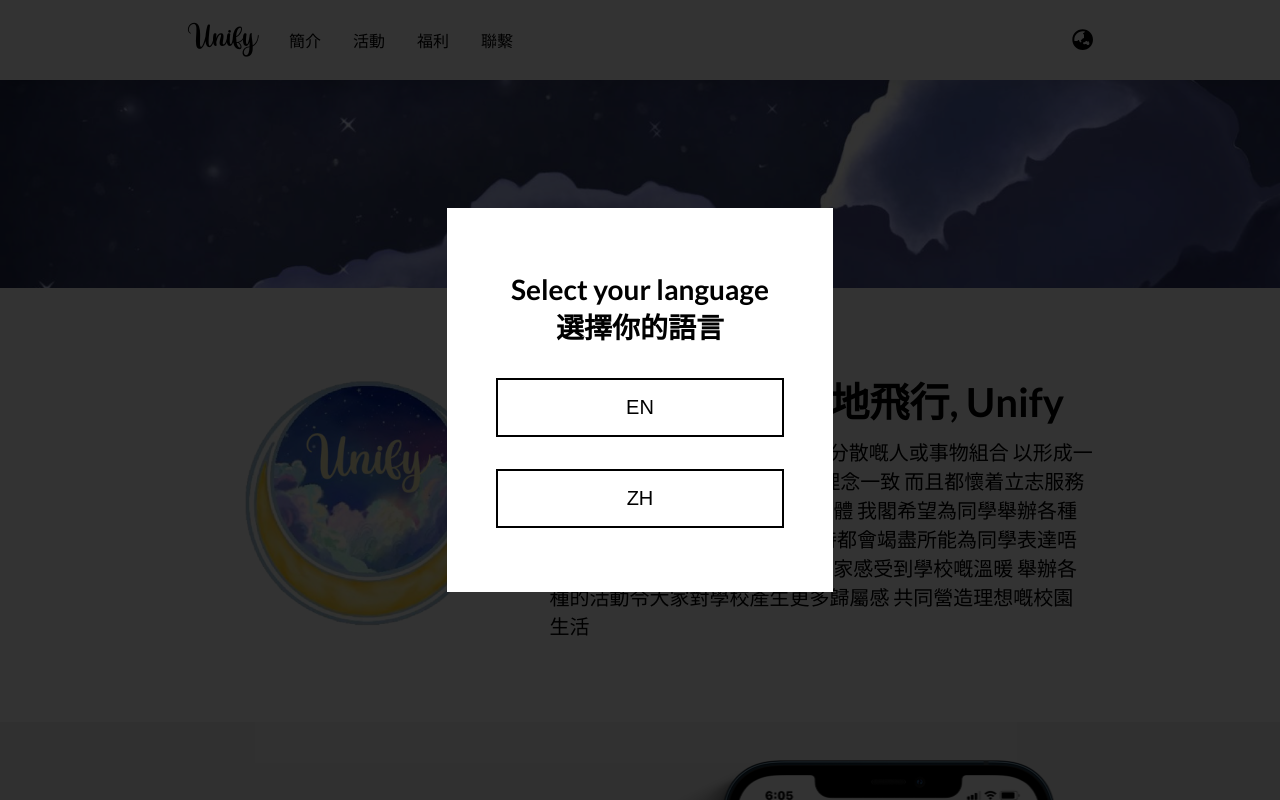
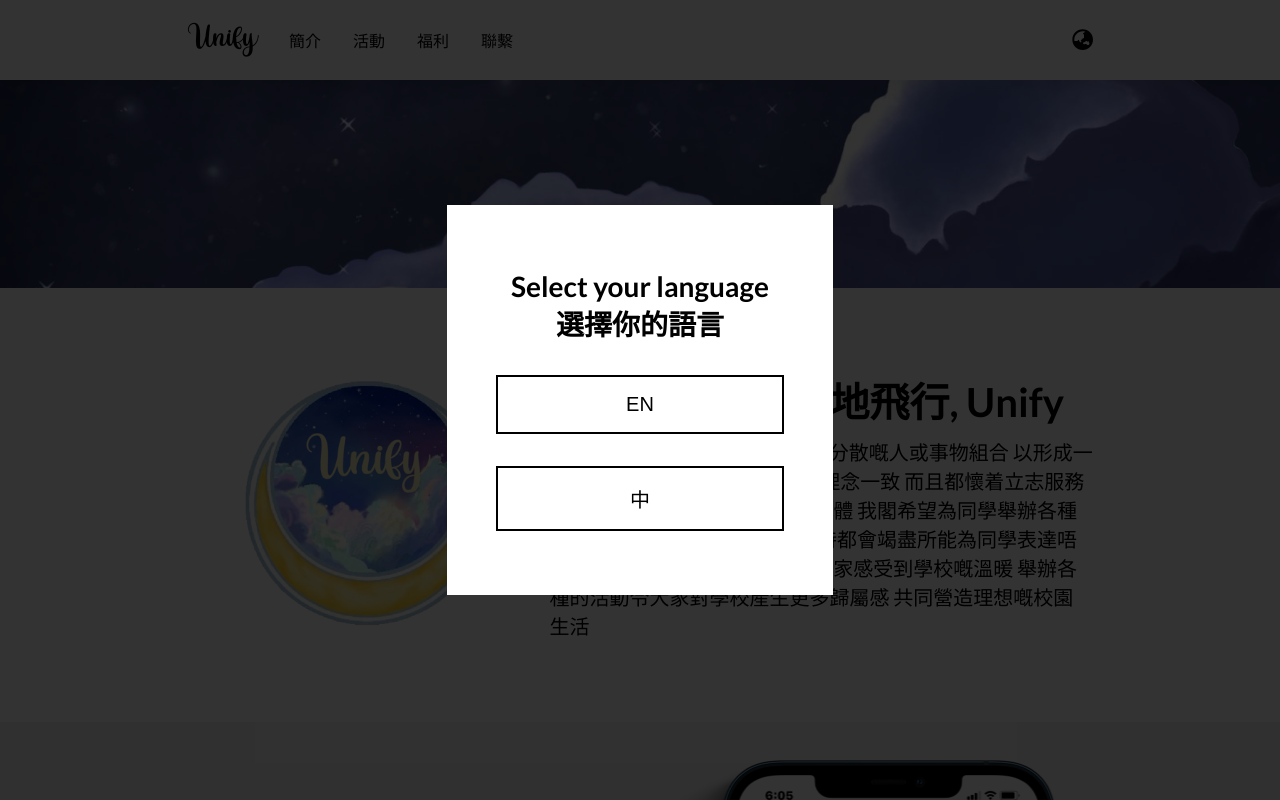
Before and after one commit to samleecodes/unify, a Vue app: page / in a window 1280 px wide. Both pictures are taken after a click on the icon 1082 px from the left and 39 px from the top of the page. Shown: the top 800 px of the page. Built offline with nearby package versions, Linux system fonts and the light colour scheme.

Commit message:
Updated LocaleChanger button

```diff
--- a/src/components/LocaleChanger.vue
+++ b/src/components/LocaleChanger.vue
@@ -18,7 +18,7 @@
           <button
           @click="setLanguage('zh')"
           class="locale-change-button">
-            ZH
+            中
           </button>
         </div>
       </div>
```
